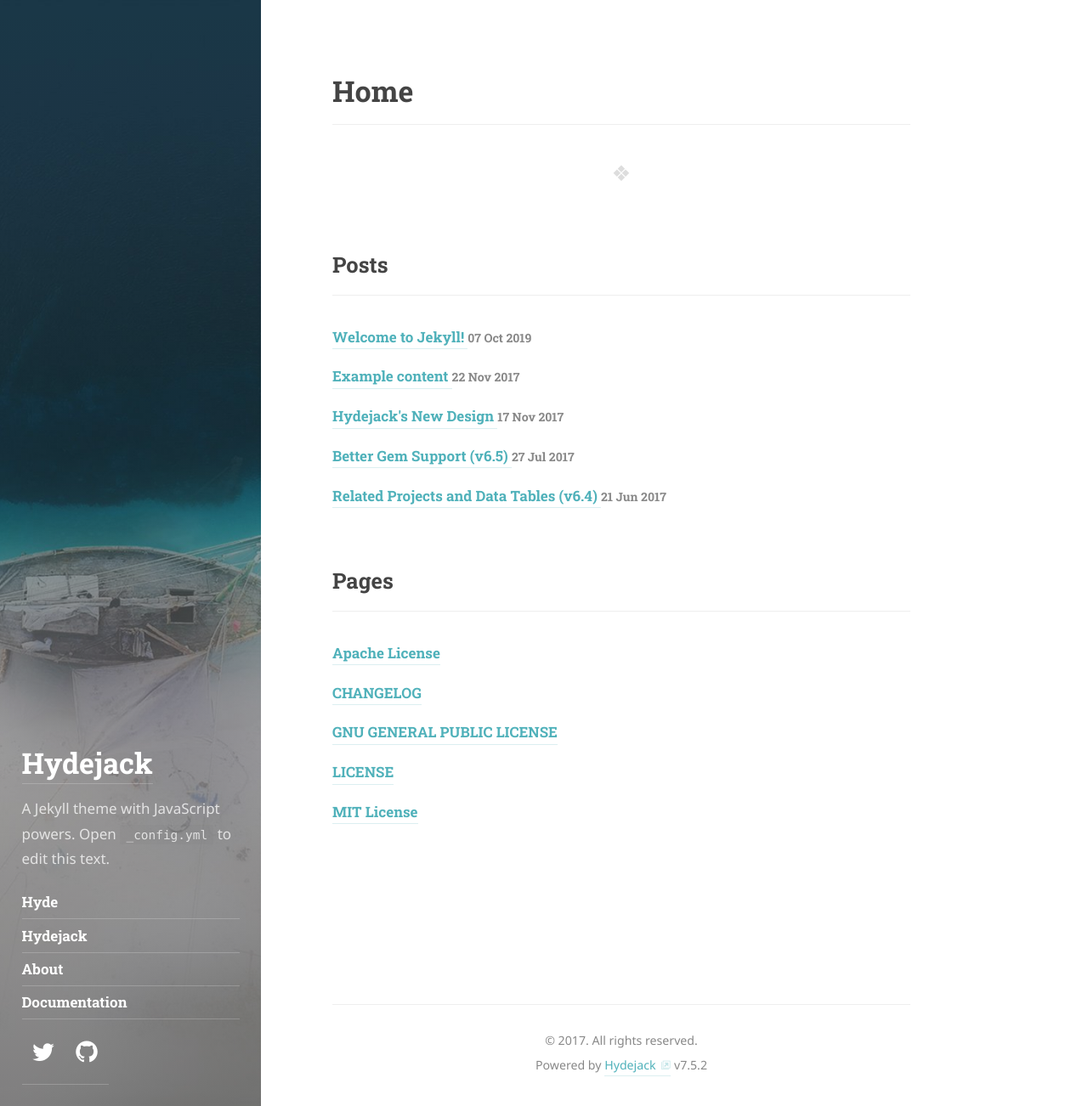
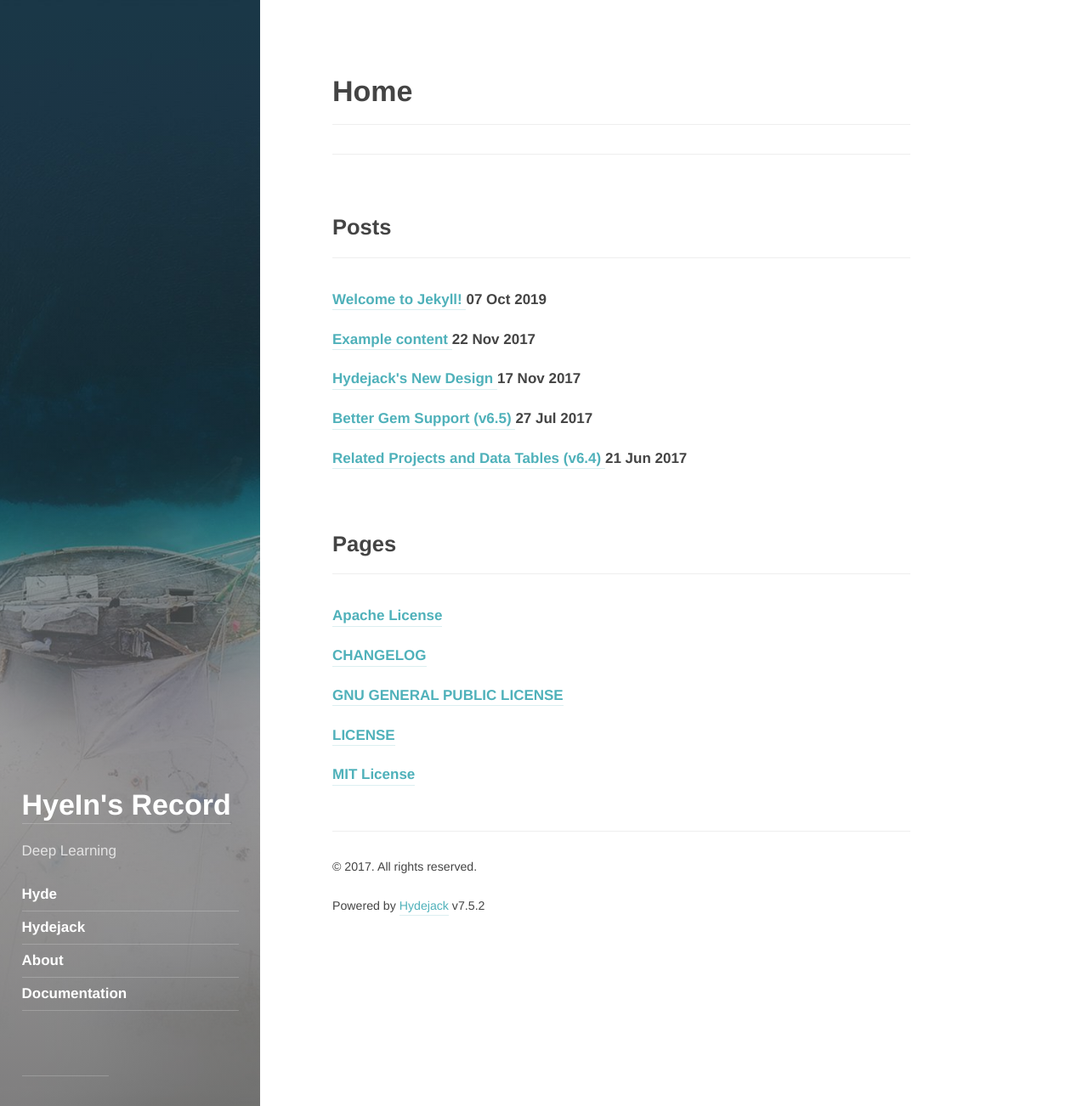
Before and after one commit to you-a-me/StudyRecord, a Jekyll site: the page built from index.markdown, in a window 1280 px wide and 1302 px high. Shown: the whole window at 85% size. Built offline with Jekyll 4.4.1, drawn with Linux system fonts in a browser that asks for light colours; some web fonts are replaced; the list of posts is cut into pages by our own code.

Commit message:
customization

```diff
--- a/_config.yml
+++ b/_config.yml
@@ -4,7 +4,7 @@
 # IMPORTANT: Set the URL of your site.
 # Set to https://<username>.github.io when hosting on GitHub Pages
 # (unless you are using a custom domain).
-url:                   https://domain.tld
+url: 'http://namhyein.github.io'
 
 # IMPORTANT: Set The "base URL" of your site.
 #
@@ -15,26 +15,22 @@
 # When using GitHub Pages, set to '' when hosting a user- or organization page,
 # i.e. when the name of the repository looks like <username>.github.io.
 # Otherwise, set to /<name of repository> (with leading /, but without the < >).
-baseurl:               ''
+baseurl: 'StudyRecord'
 
 # Language of your content in 2-letter code, e.g.: en, de.
 # You may also provide a location, e.g.: en-us, de_AT.
 lang:                  en
 
 # The title of your blog. Used in the sidebar and the browser tab.
-title:                 Hydejack
+title: HyeIn's Record
 
 # A short description (~150 chars) of the page used for the meta description tag.
 # Can use markdown, but no more than one paragraph (enforced by `>`)
 description:           >
-  A Jekyll theme with JavaScript powers. "Best Theme by a Mile".
-  Combines the best of static sites and modern web apps.
-  Open `_config.yml` to edit this text.
-
+  This is the place I record what I have studied.
 # A shorter description for the sidebar.
 tagline:               >
-  A Jekyll theme with JavaScript powers.
-  Open `_config.yml` to edit this text.
+  Deep Learning
 
 # A list of keywords for your blog
 keywords:              []
@@ -45,8 +41,8 @@
 # This should be the same author as first entry in `_data/authors.yml`.
 # Duplication is necessary due to the `jekyll-feed`, `jekyll-seo-tag` plugin.
 author:
-  name:                <firstname> <lastname>
-  email:               <mail@domain.tld>
+  name:        Hyein Nam
+  email:       skgpdls44@gmail.com
   # Used by `jekyll-seo-tag`:
   # twitter:             <username>
 
```
